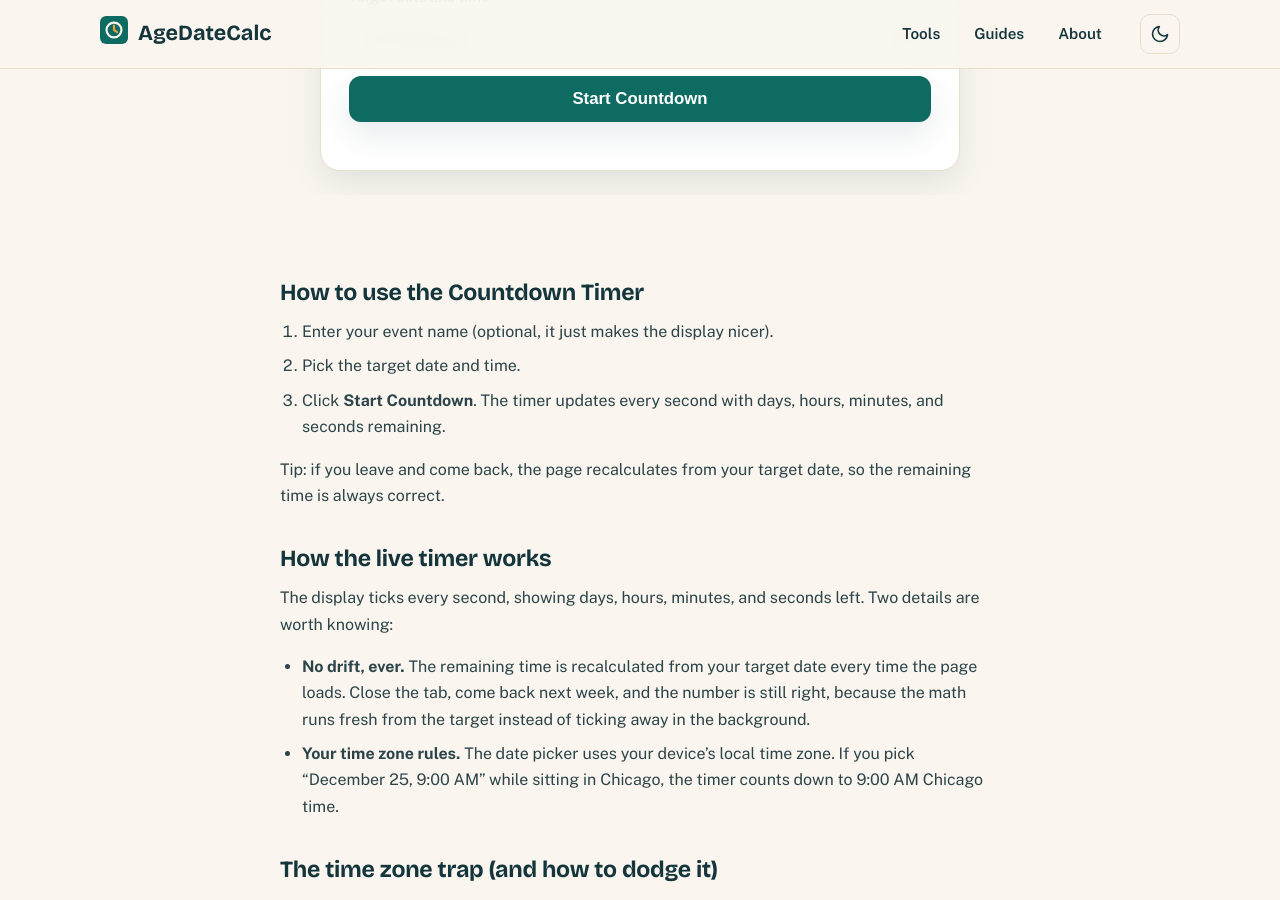
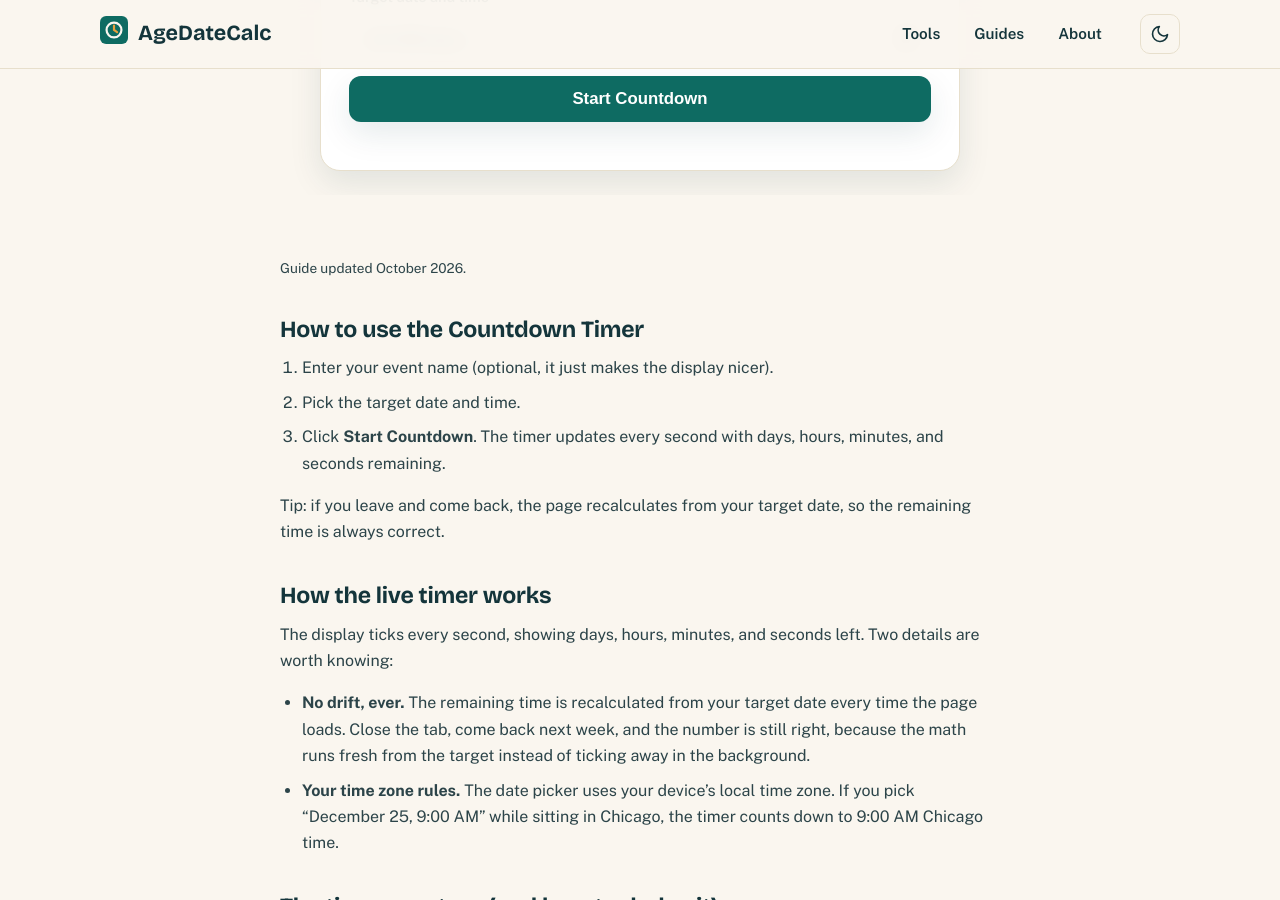
Before and after one commit to zaidmeo09-dhangal/agedatecalc, a Jekyll site: the page built from countdown-timer.md, in a window 1280 px wide and 900 px high, scrolled down 426 px. Built offline with Jekyll 4.4.1, drawn with Linux system fonts in a browser that asks for light colours; some of the changed lines change nothing that is shown.

Commit message:
Competitor-beating upgrades: shareable URLs, US holidays, E-E-A-T sources, freshness

```diff
--- a/countdown-timer.md
+++ b/countdown-timer.md
@@ -72,11 +72,14 @@
       </div>
       <button class="btn btn-primary btn-block" id="cd-btn" type="button">Start Countdown</button>
       <div id="cd-result" style="margin-top:20px"></div>
+      <div id="cd-share" style="margin-top:12px;text-align:center"></div>
     </div>
   </div>
 </section>
 
 <div class="prose" markdown="1">
+
+<p class="result-note" style="font-size:.85rem">Guide updated October 2026.</p>
 
 ## How to use the Countdown Timer
 
@@ -190,6 +193,36 @@
     if(timer){ clearInterval(timer); }
     render(target, name);
     timer = setInterval(function(){ render(target, name); }, 1000);
+    try{
+      var u = new URL(window.location.href);
+      u.searchParams.set("to", val);
+      if(name){ u.searchParams.set("label", document.getElementById("cd-name").value.trim().slice(0, 60)); }
+      else{ u.searchParams.delete("label"); }
+      window.history.replaceState(null, "", u.toString());
+      var shareBox = document.getElementById("cd-share");
+      shareBox.innerHTML = '<button type="button" class="btn btn-outline btn-sm" id="cd-share-btn">Copy share link</button> <span id="cd-share-msg" style="font-size:.85rem"></span>';
+      document.getElementById("cd-share-btn").addEventListener("click", function(){
+        var msg = document.getElementById("cd-share-msg");
+        function done(t){ if(msg){ msg.textContent = t; } }
+        if(navigator.clipboard && navigator.clipboard.writeText){
+          navigator.clipboard.writeText(window.location.href).then(function(){ done("Link copied!"); }, function(){ done("Copy failed, copy the URL manually."); });
+        }else{ done("Copy this page URL to share."); }
+      });
+    }catch(e){}
   });
+
+  try{
+    var qp = new URLSearchParams(window.location.search);
+    var qto = qp.get("to");
+    if(qto){
+      var qt = new Date(qto);
+      if(!isNaN(qt.getTime()) && qt > new Date()){
+        document.getElementById("cd-target").value = qto.slice(0, 16);
+        var ql = qp.get("label");
+        if(ql){ document.getElementById("cd-name").value = ql.slice(0, 60); }
+        document.getElementById("cd-btn").click();
+      }
+    }
+  }catch(e2){}
 })();
 </script>
```
